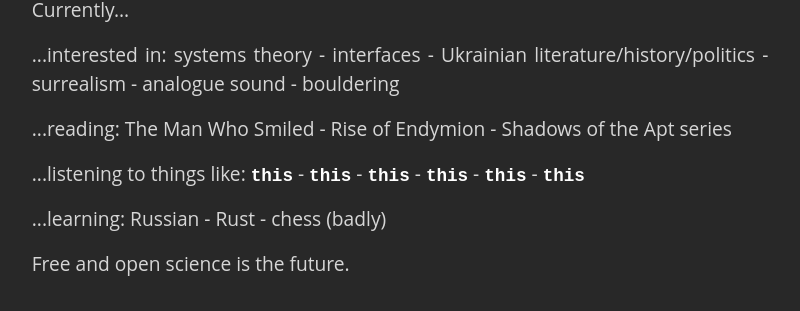
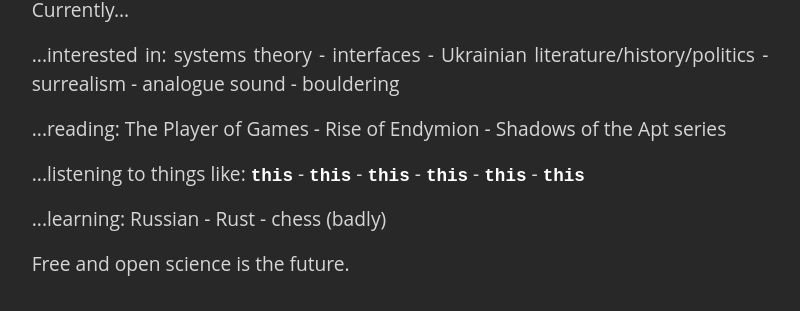
Before and after one commit to hemmelig/hemmelig.github.io, a Jekyll site: the page built from index.html, in a window 1280 px wide and 900 px high, scrolled down 639 px. Shown: the part 535-846 px from the top of the window, without its empty margins (240-1040 px from the left). Built offline with Jekyll 4.4.1, drawn with Linux system fonts in a browser that asks for light colours; nearby versions of some CDN libraries; some web fonts are replaced.

Commit message:
:books: Update current reading EOM

```diff
--- a/index.html
+++ b/index.html
@@ -11,7 +11,7 @@
   - analogue sound
   - bouldering
 books:
-  - The Man Who Smiled
+  - The Player of Games
   - Rise of Endymion
   - Shadows of the Apt series
 beats:
```
